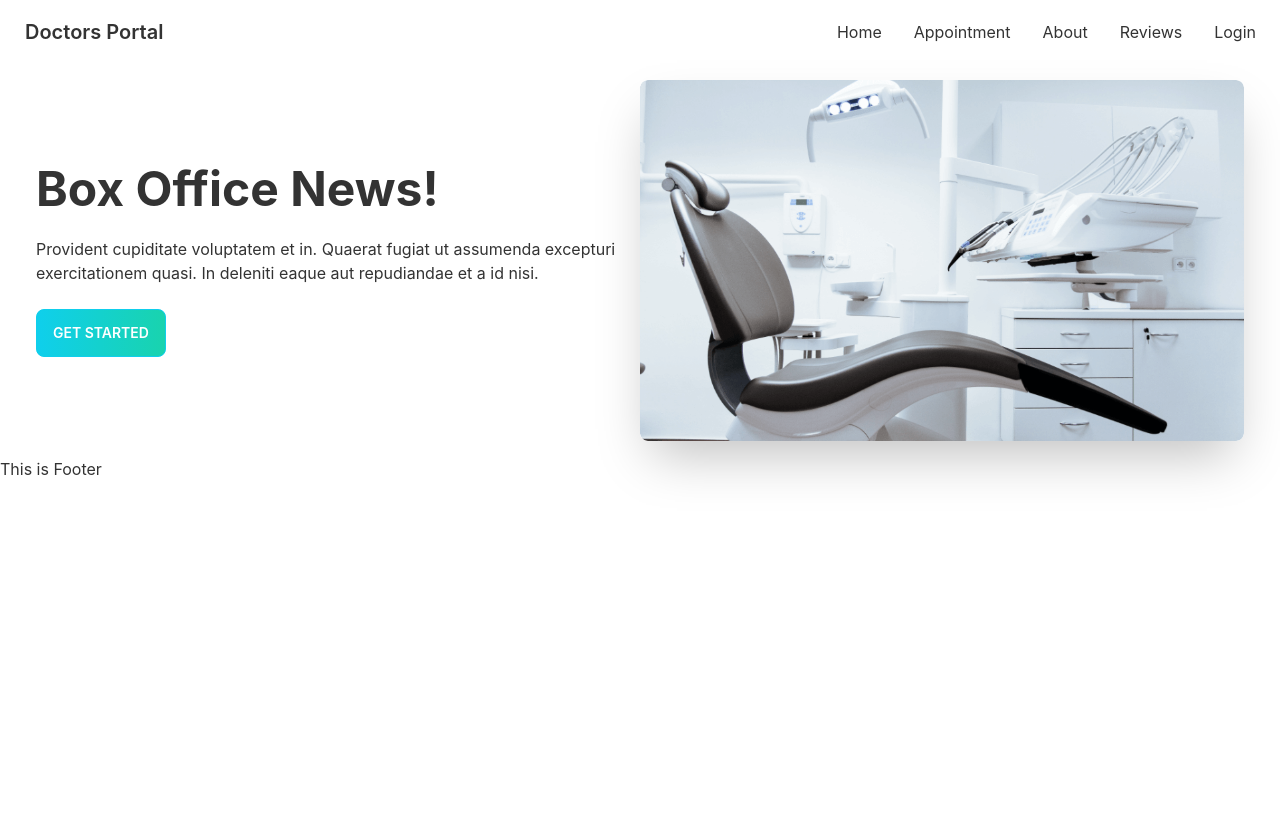
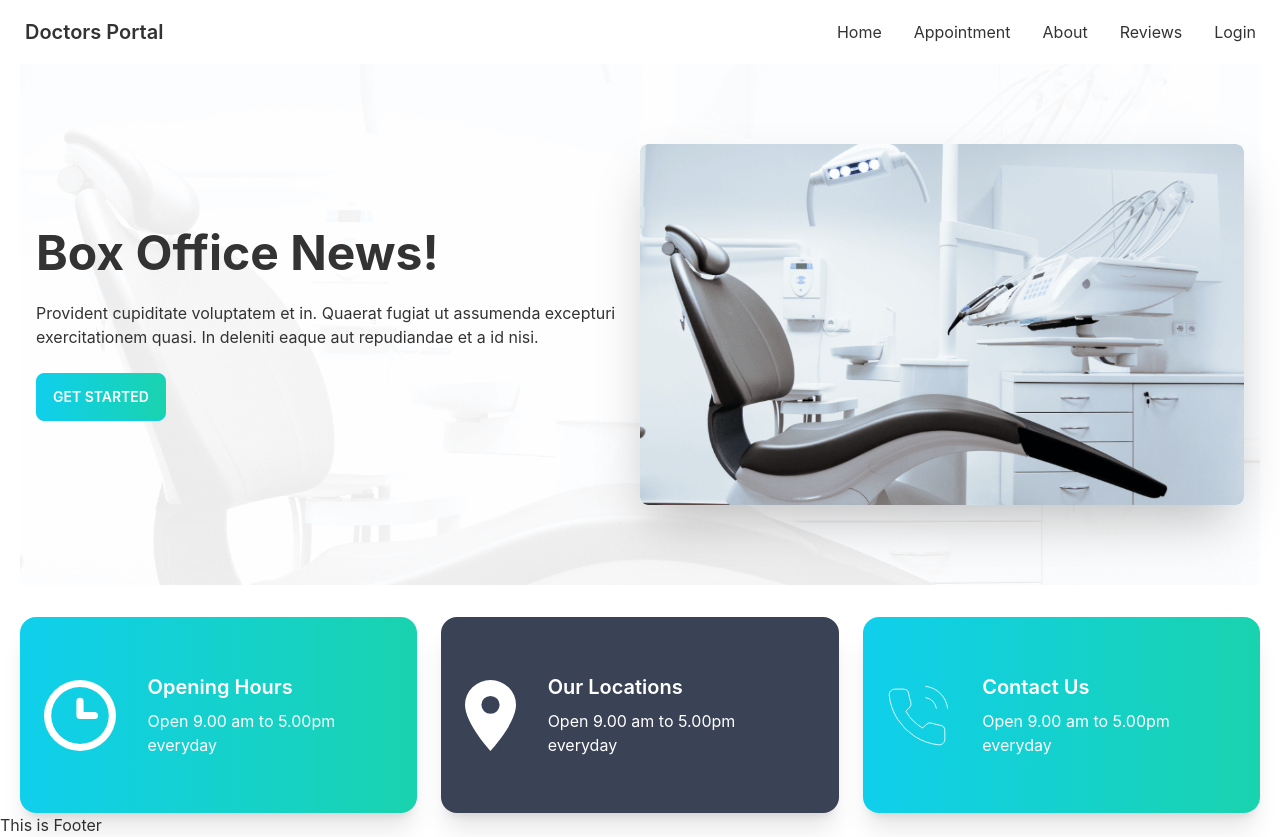
Before and after one commit to Rabbe10581/doctors-portal-client, a React (Create React App) app: page / in a window 1280 px wide. Before the commit the page ends 800 px from the top, so only its background shows below. Built offline with nearby package versions, Linux system fonts and the light colour scheme.

Commit message:
Info cards added

```diff
--- a/src/Pages/Home/Banner/Banner.js
+++ b/src/Pages/Home/Banner/Banner.js
@@ -1,10 +1,18 @@
 import React from 'react';
+import bg from '../../../assets/images/bg.png'
 import chair from '../../../assets/images/chair.png'
 
 const Banner = () => {
+
+    const bgStyle = {
+        backgroundImage: `url(${bg})`,
+        backgroundSize: 'cover',
+        backgroundRepeat: 'no-repeat'
+    }
+
     return (
-        <div className="hero">
-            <div className="hero-content flex-col lg:flex-row-reverse">
+        <div className="hero" style={bgStyle}>
+            <div className="hero-content py-20 flex-col lg:flex-row-reverse">
                 <img src={chair} className="rounded-lg w-1/2 shadow-2xl" alt='' />
                 <div>
                     <h1 className="text-5xl font-bold">Box Office News!</h1>
--- a/src/Pages/Home/Home/Home.js
+++ b/src/Pages/Home/Home/Home.js
@@ -1,10 +1,12 @@
 import React from 'react';
 import Banner from '../Banner/Banner';
+import InfoCards from '../InfoCards/InfoCards';
 
 const Home = () => {
     return (
         <div className='mx-5'>
             <Banner></Banner>
+            <InfoCards></InfoCards>
         </div>
     );
 };
--- /dev/null
+++ b/src/Pages/Home/InfoCards/InfoCard.js
@@ -0,0 +1,18 @@
+import React from 'react';
+
+const InfoCard = ({ card }) => {
+    const { name, description, icon, bgClass } = card;
+    return (
+        <div className={`card p-6 text-white card-side shadow-xl ${bgClass}`}>
+            <figure>
+                <img src={icon} alt="Movie" />
+            </figure>
+            <div className="card-body">
+                <h2 className="card-title">{name}</h2>
+                <p>{description}</p>
+            </div>
+        </div>
+    );
+};
+
+export default InfoCard;
--- /dev/null
+++ b/src/Pages/Home/InfoCards/InfoCards.js
@@ -0,0 +1,45 @@
+import React from 'react';
+import clock from '../../../assets/icons/clock.svg'
+import marker from '../../../assets/icons/marker.svg'
+import phone from '../../../assets/icons/phone.svg'
+import InfoCard from './InfoCard';
+
+const InfoCards = () => {
+
+    const cardData = [
+        {
+            id: 1,
+            name: 'Opening Hours',
+            description: 'Open 9.00 am to 5.00pm everyday',
+            icon: clock,
+            bgClass: 'bg-gradient-to-r from-primary to-secondary'
+        },
+        {
+            id: 2,
+            name: 'Our Locations',
+            description: 'Open 9.00 am to 5.00pm everyday',
+            icon: marker,
+            bgClass: 'bg-accent'
+        },
+        {
+            id: 3,
+            name: 'Contact Us',
+            description: 'Open 9.00 am to 5.00pm everyday',
+            icon: phone,
+            bgClass: 'bg-gradient-to-r from-primary to-secondary'
+        },
+    ]
+
+    return (
+        <div className='grid mt-8 gap-6 grid-cols-1 md:grid-cols-2 lg:grid-cols-3'>
+            {
+                cardData.map(card => <InfoCard
+                    key={card.id}
+                    card={card}
+                ></InfoCard>)
+            }
+        </div>
+    );
+};
+
+export default InfoCards;
```
